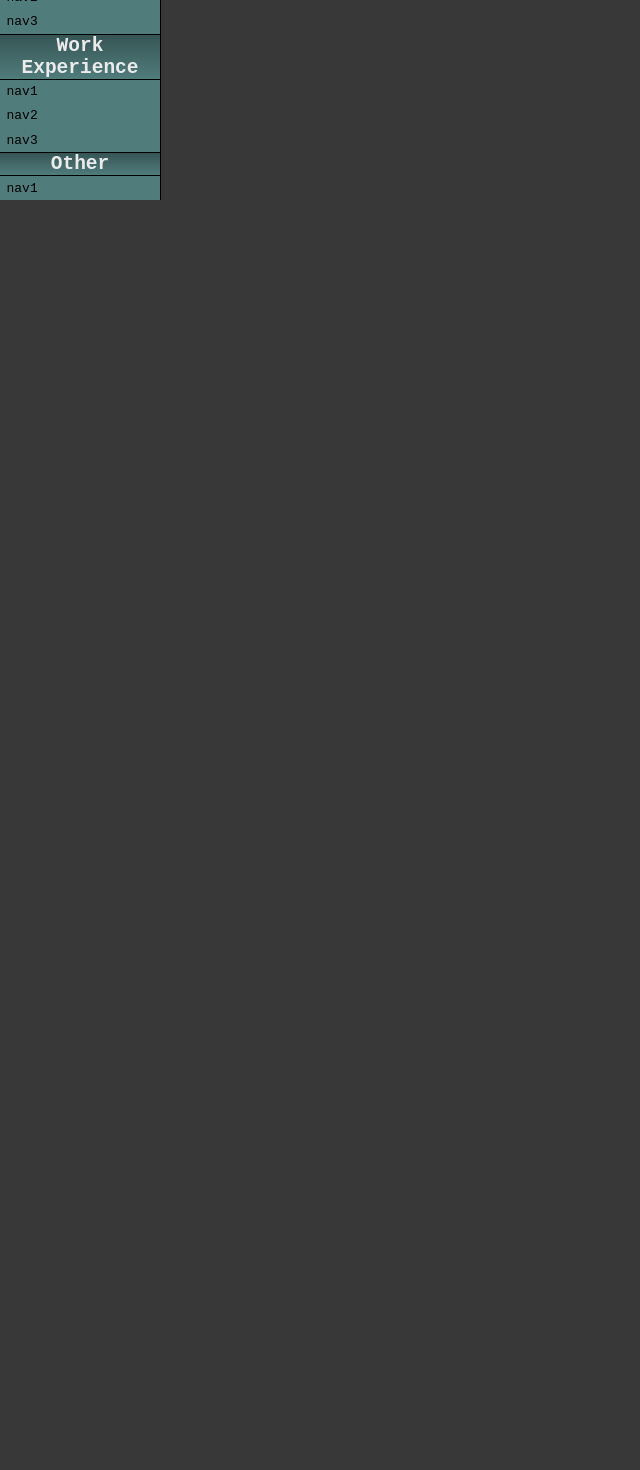
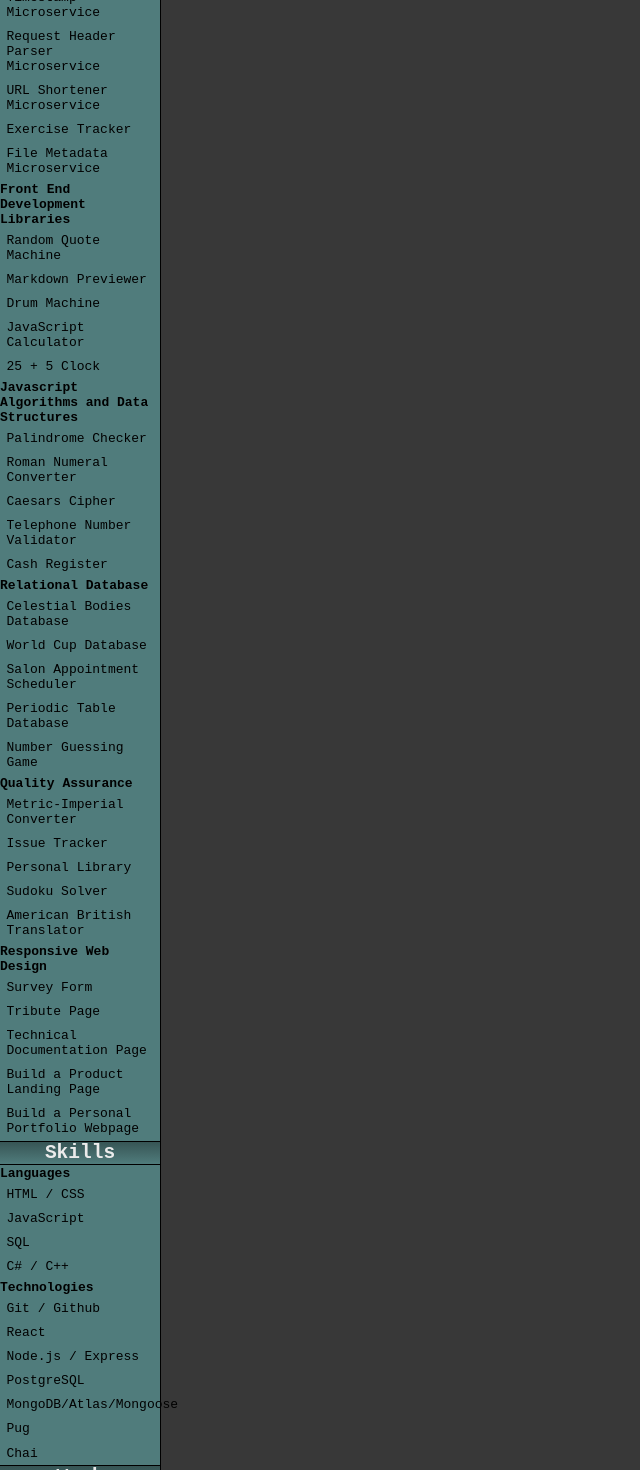
Before and after one commit to ajtoussaint/personal-website, a React (Create React App) app: page / in a window 1280 px wide. Shown: the part 820-2290 px from the top of the page, without its empty margins (0-640 px from the left). Before the commit the page ends 1033 px from the top, so only its background shows below. Built offline with nearby package versions, Linux system fonts and the light colour scheme.

Commit message:
feat: added text for nav list

```diff
--- a/src/App.css
+++ b/src/App.css
@@ -90,7 +90,7 @@
 
 #main {
   grid-area: main;
-  width: 100%;
+  width: calc(100% - 1em);
   height: 100%;
-  margin: 1em;
+  margin: 1em 0 0 1em;
 }
--- a/src/App.js
+++ b/src/App.js
@@ -29,29 +29,75 @@
           <b>Certifications</b>
           <Link to="/qualifications/EIT">Engineer in Training Certification</Link>
         </div>
-        <div className='navSec'>
+        <div id='navProjects' className='navSec'>
           <h2>Projects</h2>
           <b>Personal Projects</b>
           <Link>Together Cars</Link>
           <Link>Bekenstein Limit</Link>
           <Link>Arithmagic</Link>
           <Link>Debt Calculator</Link>
+          <b>Back End Development and APIs</b>
+          <Link>Timestamp Microservice</Link>
+          <Link>Request Header Parser Microservice</Link>
+          <Link>URL Shortener Microservice</Link>
+          <Link>Exercise Tracker</Link>
+          <Link>File Metadata Microservice</Link>
+          <b>Front End Development Libraries</b>
+          <Link>Random Quote Machine</Link>
+          <Link>Markdown Previewer</Link>
+          <Link>Drum Machine</Link>
+          <Link>JavaScript Calculator</Link>
+          <Link>25 + 5 Clock</Link>
+          <b>Javascript Algorithms and Data Structures</b>
+          <Link>Palindrome Checker</Link>
+          <Link>Roman Numeral Converter</Link>
+          <Link>Caesars Cipher</Link>
+          <Link>Telephone Number Validator</Link>
+          <Link>Cash Register</Link>
+          <b>Relational Database</b>
+          <Link>Celestial Bodies Database</Link>
+          <Link>World Cup Database</Link>
+          <Link>Salon Appointment Scheduler</Link>
+          <Link>Periodic Table Database</Link>
+          <Link>Number Guessing Game</Link>
+          <b>Quality Assurance</b>
+          <Link>Metric-Imperial Converter</Link>
+          <Link>Issue Tracker</Link>
+          <Link>Personal Library</Link>
+          <Link>Sudoku Solver</Link>
+          <Link>American British Translator</Link>
+          <b>Responsive Web Design</b>
+          <Link>Survey Form</Link>
+          <Link>Tribute Page</Link>
+          <Link>Technical Documentation Page</Link>
+          <Link>Build a Product Landing Page</Link>
+          <Link>Build a Personal Portfolio Webpage</Link>
         </div>
         <div className='navSec'>
           <h2>Skills</h2>
-          <Link>nav1</Link>
-          <Link>nav2</Link>
-          <Link>nav3</Link>
+          <b>Languages</b>
+          <Link>HTML / CSS</Link>
+          <Link>JavaScript</Link>
+          <Link>SQL</Link>
+          <Link>C# / C++</Link>
+          <b>Technologies</b>
+          <Link>Git / Github</Link>
+          <Link>React</Link>
+          <Link>Node.js / Express</Link>
+          <Link>PostgreSQL</Link>
+          <Link>MongoDB/Atlas/Mongoose</Link>
+          <Link>Pug</Link>
+          <Link>Chai</Link>
         </div>
         <div className='navSec'>
           <h2>Work Experience</h2>
-          <Link>nav1</Link>
-          <Link>nav2</Link>
-          <Link>nav3</Link>
+          <Link>Kentucky Division for Air Quality</Link>
+          <Link>National Engineer and Architectual Services</Link>
+          <Link>Carillon Historical Park</Link>
         </div>
         <div className='navSec'>
           <h2>Other</h2>
-          <Link>nav1</Link>
+          <Link>Eagle Scout</Link>
         </div>
       </div>
       <div id="main">
--- a/src/styles.scss
+++ b/src/styles.scss
@@ -98,7 +98,7 @@
 
 #main{
     grid-area: main;
-    width: 100%;
+    width: calc(100% - 1em);
     height: 100%;
-    margin: 1em;
+    margin: 1em 0 0 1em;
 }
```
